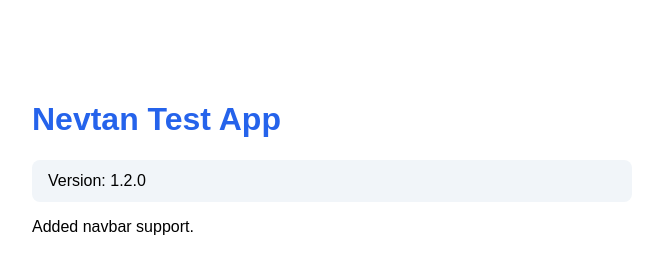
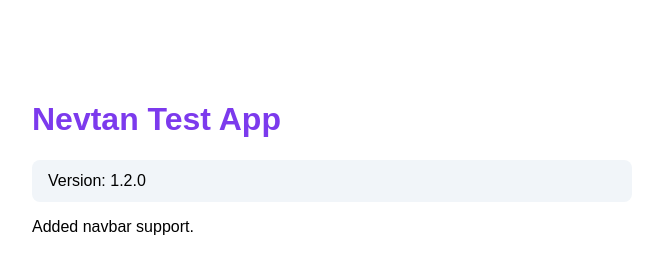
Before and after one commit to nic-afterdark/nevtan-test-app, a plain HTML site: page index.html in a window 1280 px wide. Shown: the whole page, without its empty margins (308-971 px from the left). Drawn offline with Linux system fonts and the light colour scheme.

Commit message:
style: change primary color to purple

```diff
--- a/index.html
+++ b/index.html
@@ -5,7 +5,7 @@
   <title>Nevtan Test App</title>
   <style>
     body { font-family: sans-serif; max-width: 600px; margin: 60px auto; padding: 20px; }
-    h1 { color: #2563eb; }
+    h1 { color: #7c3aed; }
     .version { background: #f1f5f9; border-radius: 8px; padding: 12px 16px; margin-top: 16px; font-mono: true; }
   </style>
 </head>
```
